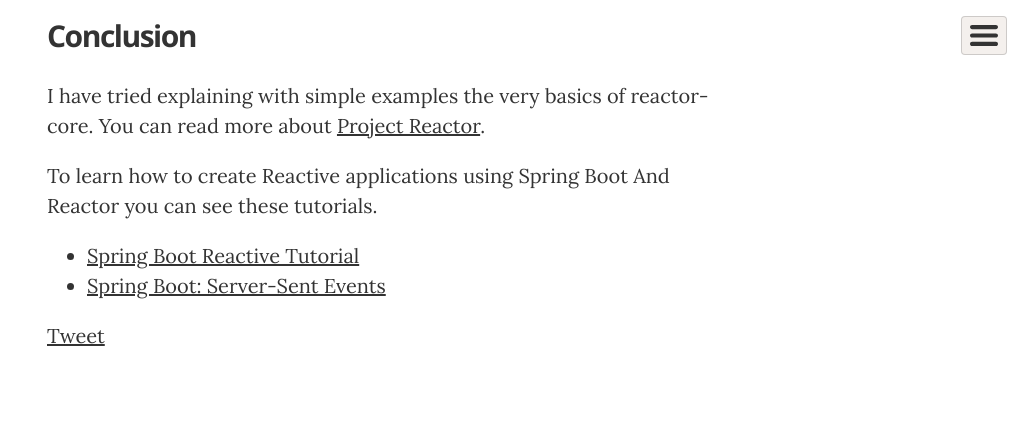
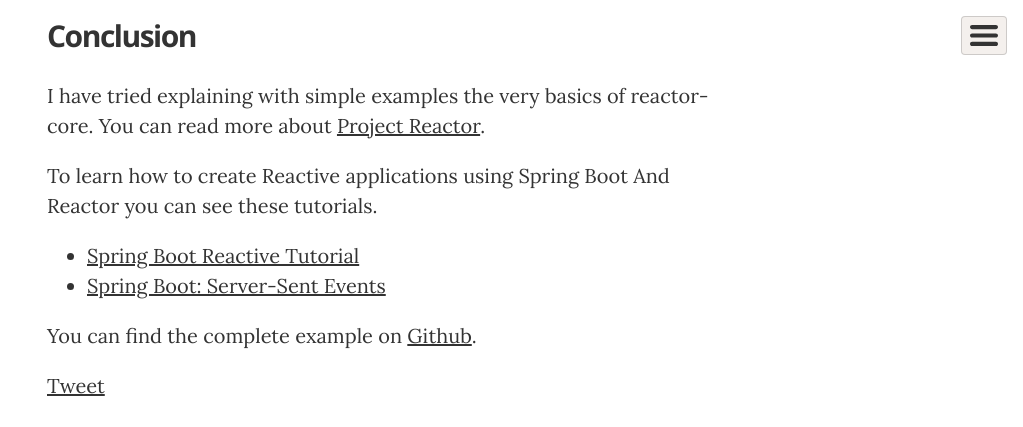
Before and after one commit to mohitsinha/mohitsinha.github.io, a Jekyll site: the page built from _posts/2017-09-24-reactor-core-tutorial.md, in a window 1280 px wide and 900 px high, scrolled down 3721 px, cut to the strip 0-427 px from the top of the window. Shown: the whole strip, without its empty margins (257-1280 px from the left). Built offline with Jekyll 4.4.1, drawn with Linux system fonts in a browser that asks for light colours; nearby versions of some CDN libraries; comment, search, counter and statistics services are not loaded.

Commit message:
github link

```diff
--- a/_posts/2017-09-24-reactor-core-tutorial.md
+++ b/_posts/2017-09-24-reactor-core-tutorial.md
@@ -87,3 +87,5 @@ To learn how to create Reactive applications using Spring Boot And Reactor you c
 
  - [Spring Boot Reactive Tutorial](https://dzone.com/articles/spring-boot-reactive-tutorial)
  - [Spring Boot: Server-Sent Events](https://dzone.com/articles/spring-boot-server-sent-events-tutorial)
+
+You can find the complete example on [Github](https://github.com/mohitsinha/tutorials/tree/master/reactor-example).
```
